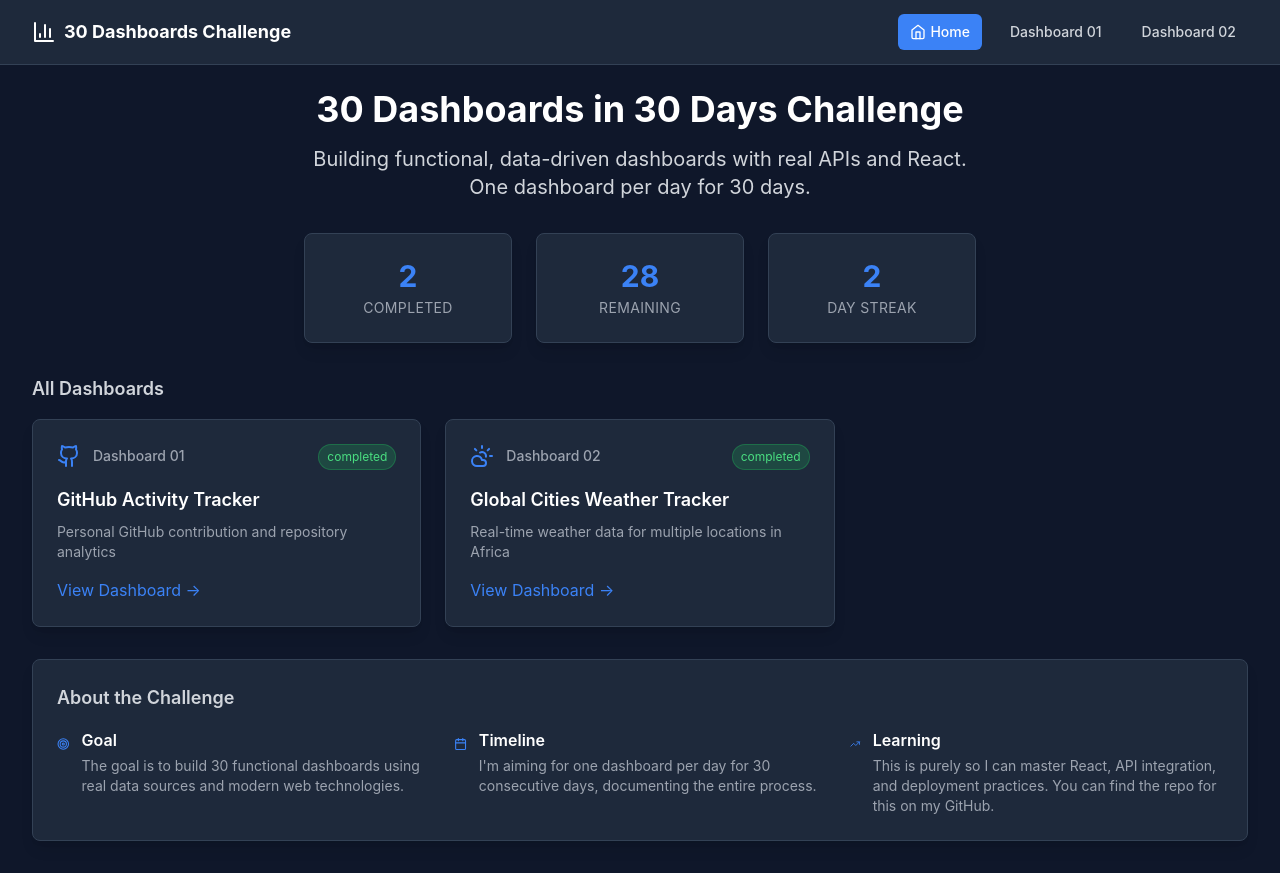
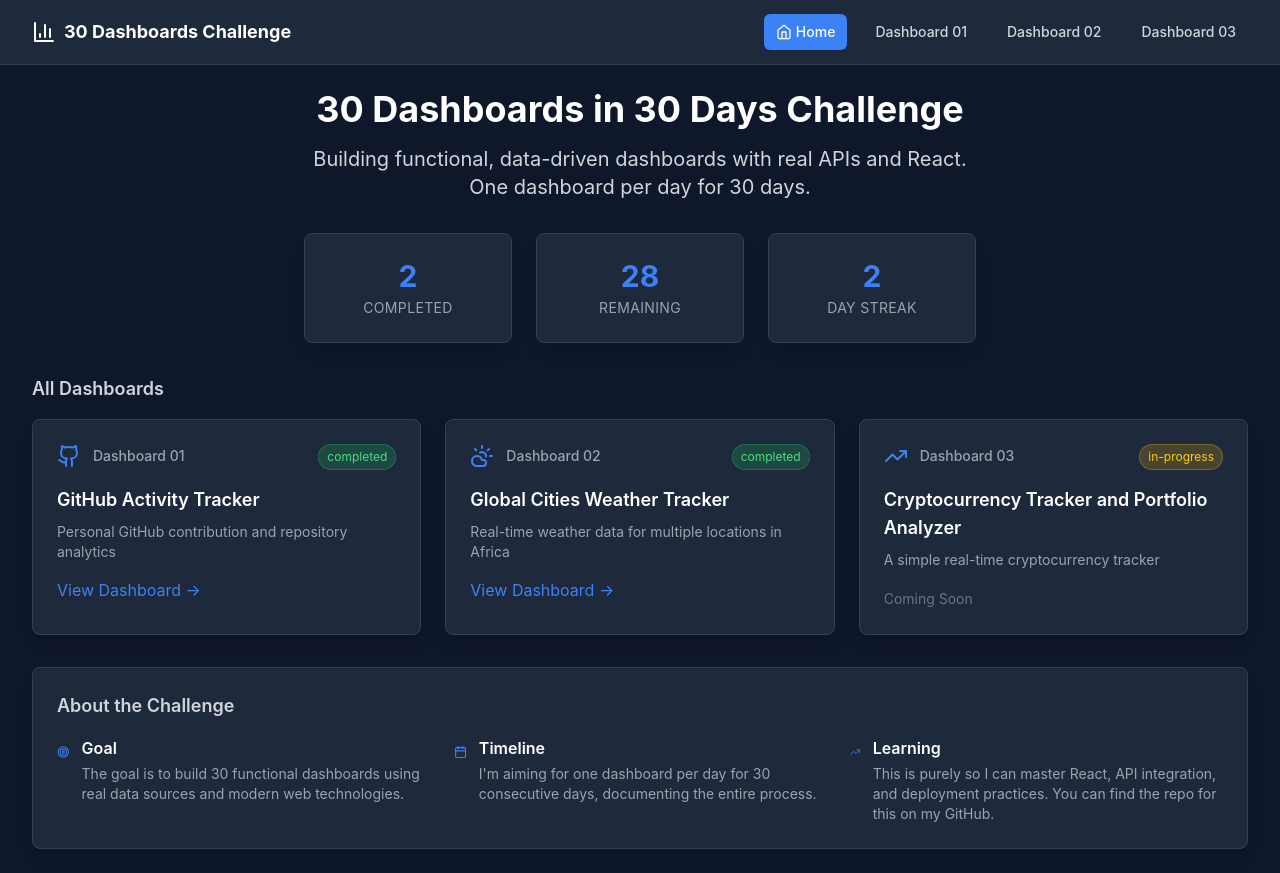
Before and after one commit to lizardcat/30-dashboards-30-days, a React (Vite) app: page / in a window 1280 px wide. Built offline with nearby package versions, Linux system fonts and the light colour scheme.

Commit message:
Adding routing for dashboard 3

```diff
--- a/src/components/Home.jsx
+++ b/src/components/Home.jsx
@@ -18,6 +18,14 @@ export function Home() {
         status: 'completed',
         path: '/dashboard-02',
         icon: CloudSun,
+        },
+        {
+        id: '03',
+        title: 'Cryptocurrency Tracker and Portfolio Analyzer',
+        description: 'A simple real-time cryptocurrency tracker',
+        status: 'in-progress',
+        path: '/dashboard-03',
+        icon: TrendingUp,
         },
         // add more dashboards here
     ]
--- a/src/components/Layout.jsx
+++ b/src/components/Layout.jsx
@@ -48,6 +48,17 @@ export function Layout({ children }) {
                 >
                     Dashboard 02
                 </Link>
+
+                <Link
+                    to="/dashboard-03"
+                    className={`px-3 py-2 rounded-md text-sm font-medium transition-colors ${
+                    location.pathname === '/dashboard-03'
+                        ? 'bg-dashboard-accent text-white'
+                        : 'text-gray-300 hover:text-white hover:bg-dashboard-border'
+                    }`}
+                >
+                    Dashboard 03
+                </Link>
                 </nav>
             </div>
             </div>
```
